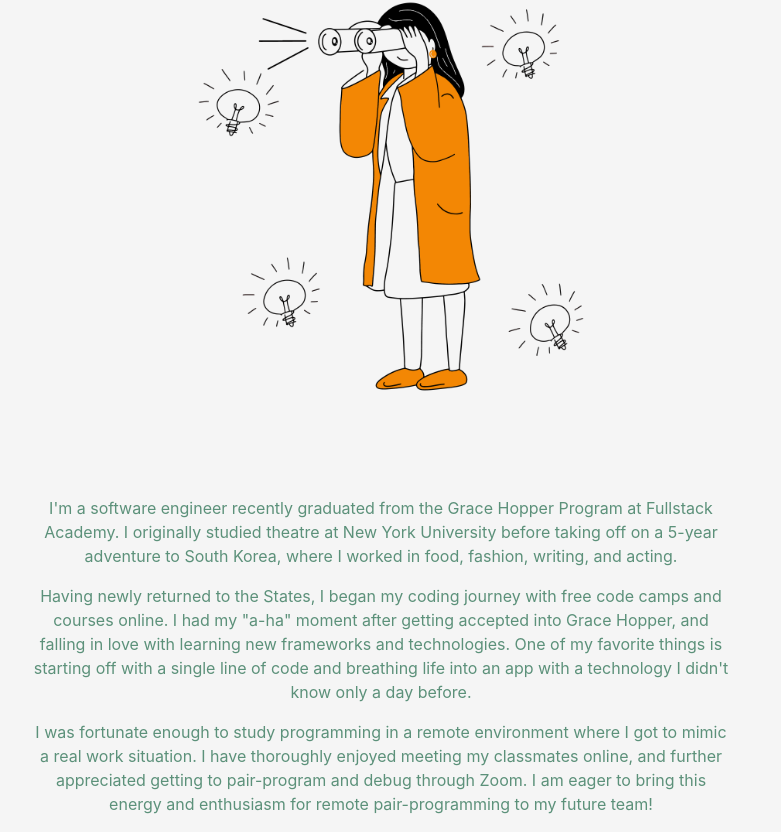
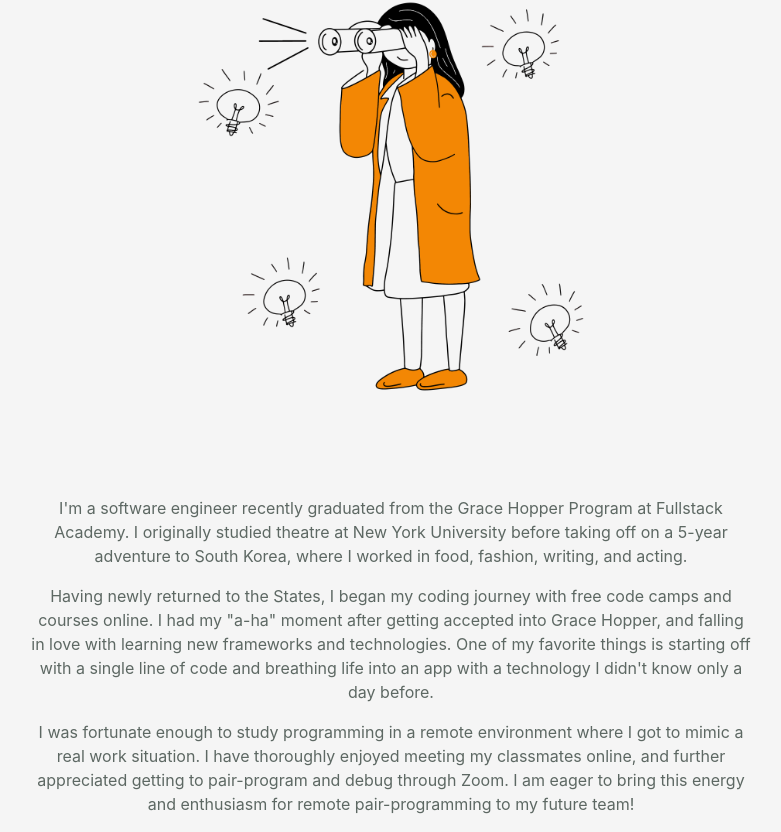
Before and after one commit to tabatabb7/sallyyoocodes, a React (Create React App) app: page / in a window 1280 px wide. Shown: the part 205-1037 px from the top of the page, without its empty margins (249-1030 px from the left). Built offline with nearby package versions, Linux system fonts and the light colour scheme.

Commit message:
fix: fixed about me orientation

```diff
--- a/src/App.css
+++ b/src/App.css
@@ -37,8 +37,7 @@
   display: flex;
   flex-direction: column;
   justify-content: center;
-  color: #5c917a;
-  width: 1260px;
+  color: #5d6863;
   background-color: whitesmoke;
   padding-left: 280px;
   padding-right: 280px;
```
